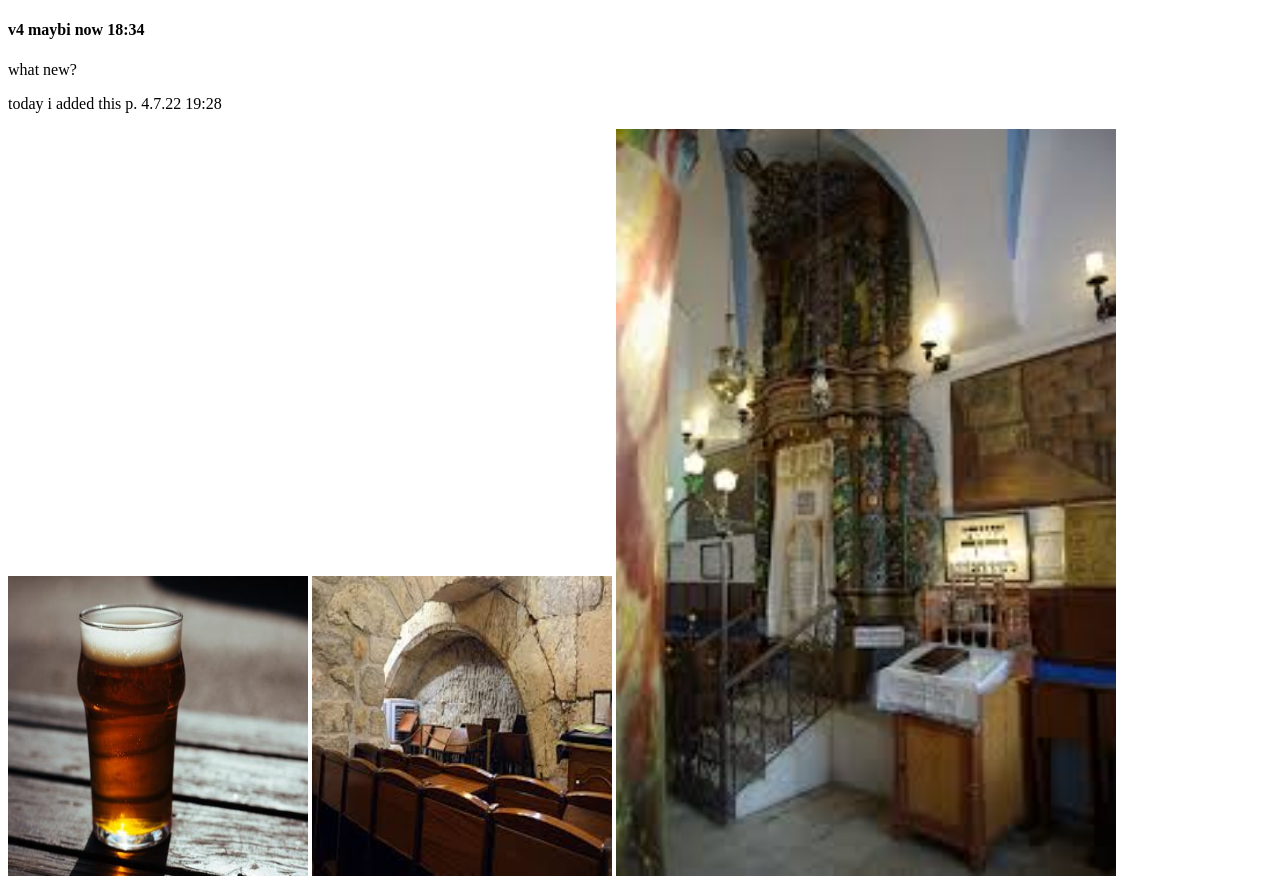
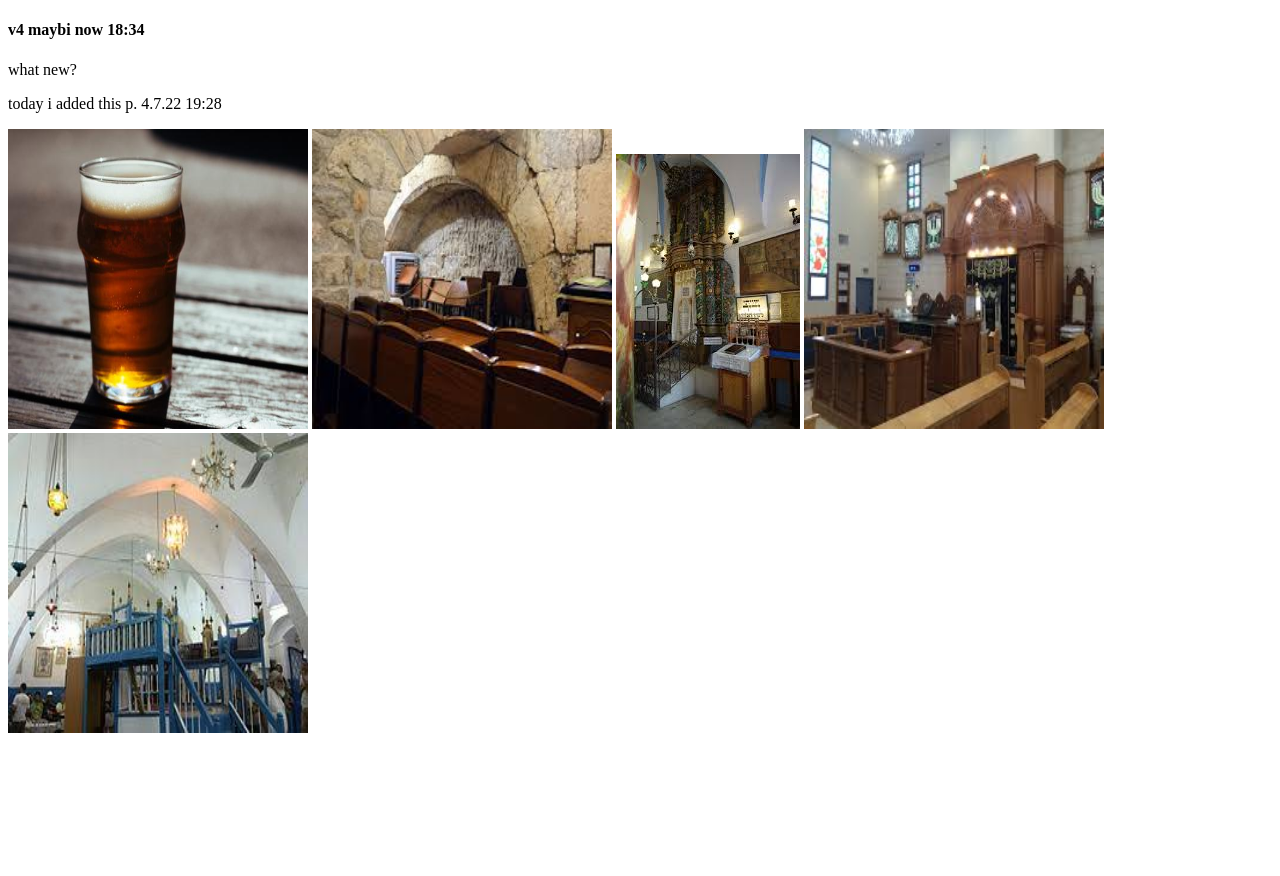
Before and after one commit to shar628/3.7.22.17-55, a plain HTML site: page index.html in a window 1280 px wide. Shown: the top 876 px of the page. After the commit the page ends 800 px from the top, so only its background shows below. Drawn offline with Linux system fonts and the light colour scheme.

Commit message:
i added 4 images

```diff
--- a/index.html
+++ b/index.html
@@ -12,7 +12,7 @@
     <p>today i added this p. 4.7.22 19:28</p>
     <img src="./images/a_half.jpg" alt="cup" width="300px" height="300px" />
     <img src="./images/sinagoga1.jpg" alt="cup" width="300px" height="300px" />
-    <img src="./images/sinagoga2.jpg" alt="cup" width="500px" />
+    <img src="./images/sinagoga2.jpg" alt="cup" />
     <img src="./images/sinagoga3.jpg" alt="cup" width="300px" height="300px" />
     <img src="./images/sinagoga4.jpg" alt="cup" width="300px" height="300px" />
   </body>
```
